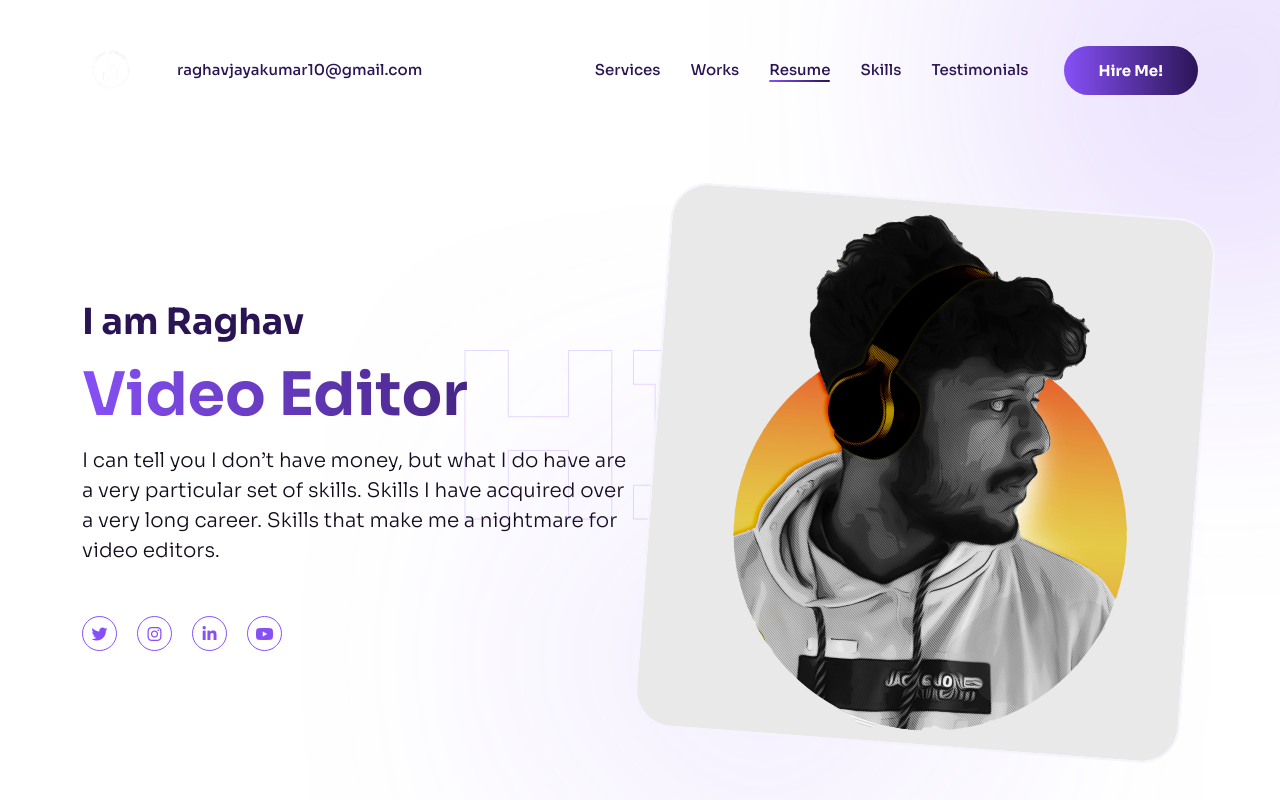
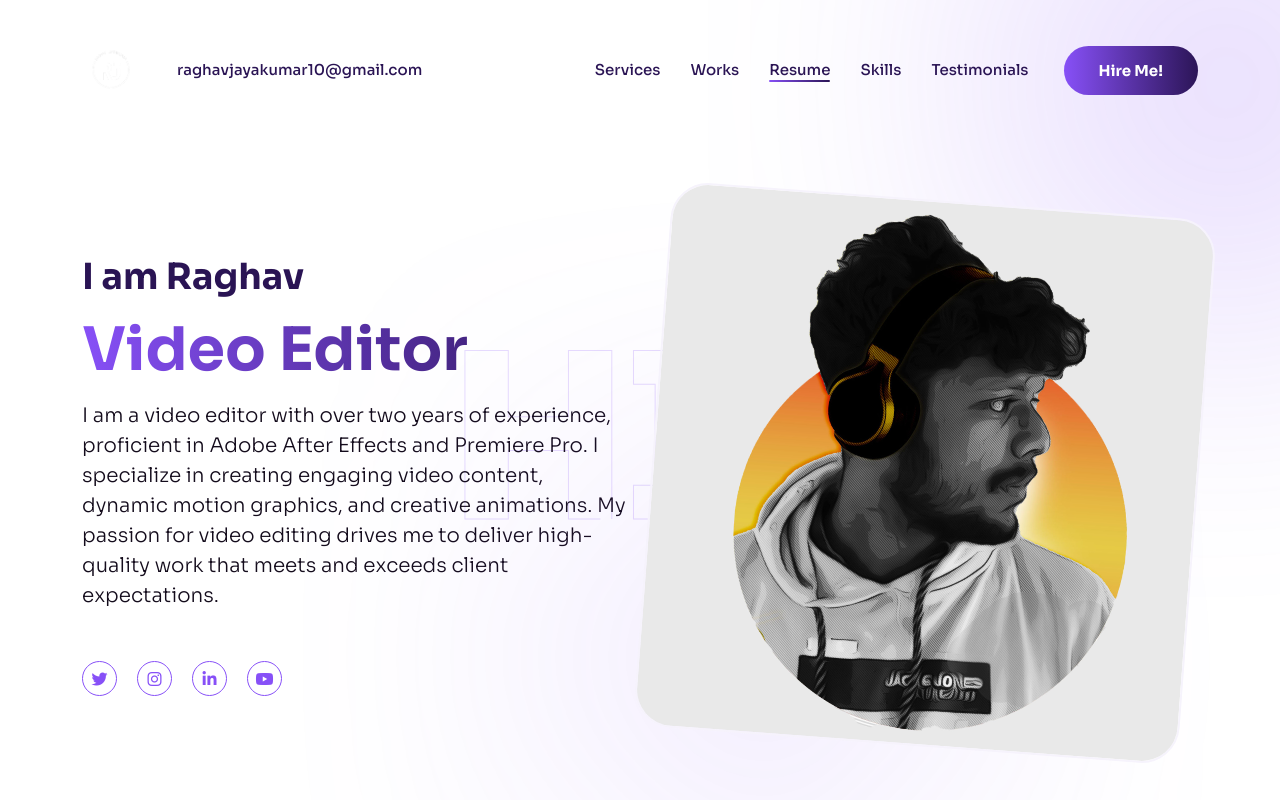
Before and after one commit to raghavjayakumar/Portfolio, a plain HTML site: page index-light.html in a window 1280 px wide. Shown: the top 800 px of the page. Drawn offline with Linux system fonts and the light colour scheme.

Commit message:
Update index-light.html

```diff
--- a/index-light.html
+++ b/index-light.html
@@ -176,8 +176,7 @@
                                 <img src="assets/img/hero/me.jpg" alt="">
                             </div>
 
-                            <p class="lead">I can tell you I don’t have money, but what I do have are a very particular set of skills. Skills I have acquired over a very long career. Skills that make me a nightmare for video editors.
-
+                            <p class="lead">I am a video editor with over two years of experience, proficient in Adobe After Effects and Premiere Pro. I specialize in creating engaging video content, dynamic motion graphics, and creative animations. My passion for video editing drives me to deliver high-quality work that meets and exceeds client expectations.
                             </p>
                             <div class="button-box d-flex flex-wrap align-items-center">
                                 <ul class="ul-reset social-icons">
```
